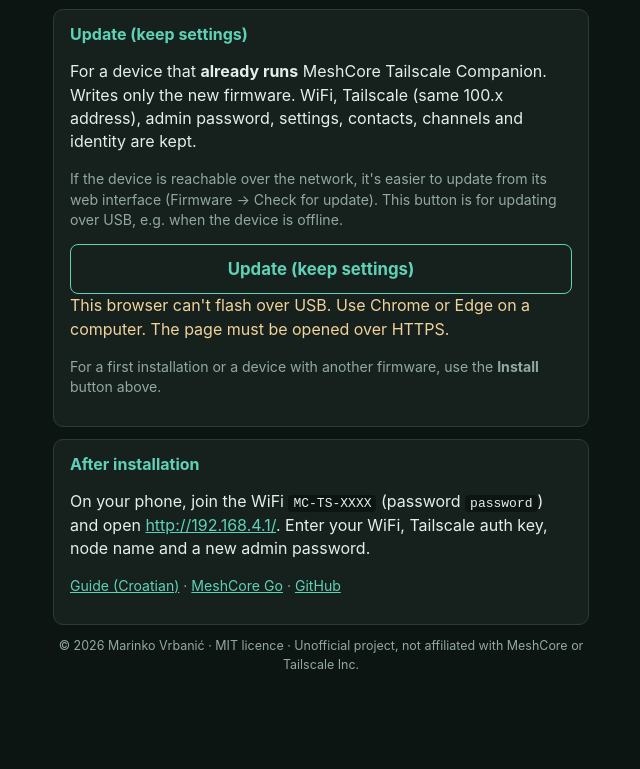
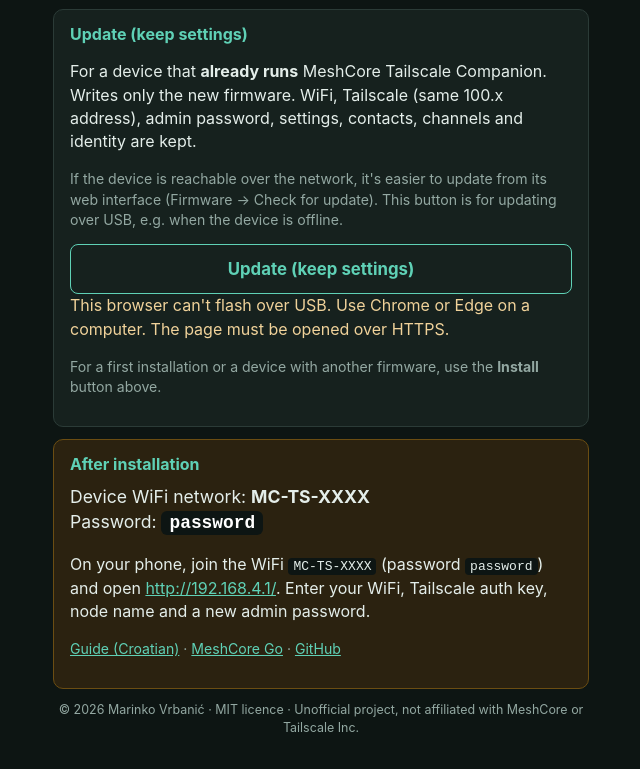
Before and after one commit to petelash/meshcore-tailscale-companion, a plain HTML site: page index.html in a window 1280 px wide. Shown: the part 787-1556 px from the top of the page, without its empty margins (319-959 px from the left). Before the commit the page ends 1493 px from the top, so only its background shows below. Drawn offline with Linux system fonts and the light colour scheme.

Commit message:
Show SoftAP name and password (password) prominently
Co-Authored-By: Claude Opus 5.5 <noreply@anthropic.com>

```diff
--- a/index.html
+++ b/index.html
@@ -27,6 +27,8 @@ a{color:var(--acc)}code{background:var(--bg);padding:1px 5px;border-radius:4px}
 .btn.sec{background:transparent;color:var(--acc);border:1px solid var(--acc)}
 .warn{color:#f0d29a}
 .card.dev{border-color:var(--acc)}
+.card.pw{border-color:#6b4d12;background:#2b2210}
+.pwline{font-size:1.1em;margin:0 0 10px}.pwline .big{font-size:1.25em;color:#fff;background:var(--bg);padding:2px 8px;border-radius:6px;font-family:monospace}
 .devname{font-size:1.2em;font-weight:700;margin:0 0 6px;color:#fff}
 p.credit{color:var(--muted);font-size:.78em;text-align:center;margin:4px 0 20px}
 </style></head><body>
@@ -74,8 +76,9 @@ p.credit{color:var(--muted);font-size:.78em;text-align:center;margin:4px 0 20px}
 <p class="muted" data-h="u_3"></p>
 </div>
 
-<div class="card">
+<div class="card pw">
 <h2 data-i="a_t"></h2>
+<p class="pwline"><span data-i="pw_ap"></span> <b>MC-TS-XXXX</b><br><span data-i="pw_pw"></span> <b class="big">password</b></p>
 <p data-h="a_1"></p>
 <p class="muted" data-h="links"></p>
 </div>
@@ -100,7 +103,7 @@ u_1:"Za uređaj na kojem <b>već radi</b> MeshCore Tailscale Companion. Upisuje
 u_2:"Ako je uređaj dostupan preko mreže, nadogradnju je lakše pokrenuti u web sučelju (Firmware → Provjeri nadogradnju). Ovaj gumb je za nadogradnju preko USB-a, npr. kad uređaj nije na mreži.",
 u_btn:"Nadogradi (zadrži postavke)",
 u_3:"Za prvu instalaciju ili uređaj s drugim firmwareom koristi gumb <b>Instaliraj</b> iznad.",
-a_t:"Nakon instalacije",
+a_t:"Nakon instalacije",pw_ap:"WiFi mreža uređaja:",pw_pw:"Lozinka:",
 a_1:"Na mobitelu se spoji na WiFi <code>MC-TS-XXXX</code> (lozinka <code>password</code>) i otvori <a href=\"http://192.168.4.1/\">http://192.168.4.1/</a>. Upiši WiFi, Tailscale auth ključ, naziv čvora i novu admin lozinku.",
 links:"<a href=\""+REPO+"/blob/main/docs/UPUTE.md\">Upute</a> · <a href=\"https://github.com/petelash/MeshCore-Go\">MeshCore Go</a> · <a href=\""+REPO+"\">GitHub</a>",
 unsup:"Ovaj preglednik ne podržava flashanje preko USB-a. Koristi Chrome ili Edge na računalu.",
@@ -123,7 +126,7 @@ u_1:"For a device that <b>already runs</b> MeshCore Tailscale Companion. Writes
 u_2:"If the device is reachable over the network, it's easier to update from its web interface (Firmware → Check for update). This button is for updating over USB, e.g. when the device is offline.",
 u_btn:"Update (keep settings)",
 u_3:"For a first installation or a device with another firmware, use the <b>Install</b> button above.",
-a_t:"After installation",
+a_t:"After installation",pw_ap:"Device WiFi network:",pw_pw:"Password:",
 a_1:"On your phone, join the WiFi <code>MC-TS-XXXX</code> (password <code>password</code>) and open <a href=\"http://192.168.4.1/\">http://192.168.4.1/</a>. Enter your WiFi, Tailscale auth key, node name and a new admin password.",
 links:"<a href=\""+REPO+"/blob/main/docs/UPUTE.md\">Guide (Croatian)</a> · <a href=\"https://github.com/petelash/MeshCore-Go\">MeshCore Go</a> · <a href=\""+REPO+"\">GitHub</a>",
 unsup:"This browser can't flash over USB. Use Chrome or Edge on a computer.",
```
Also changed, not shown: 2 other files.
